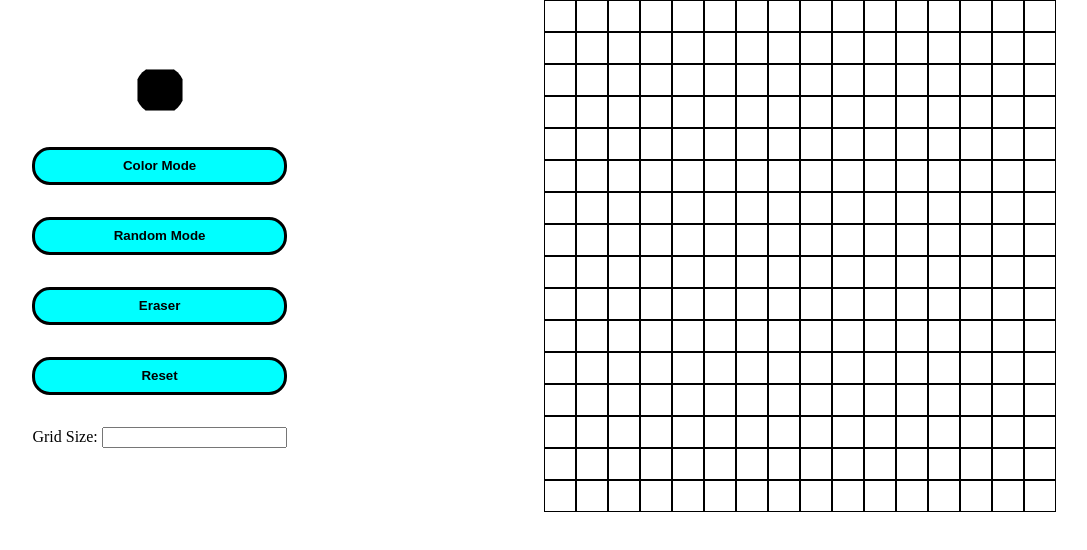
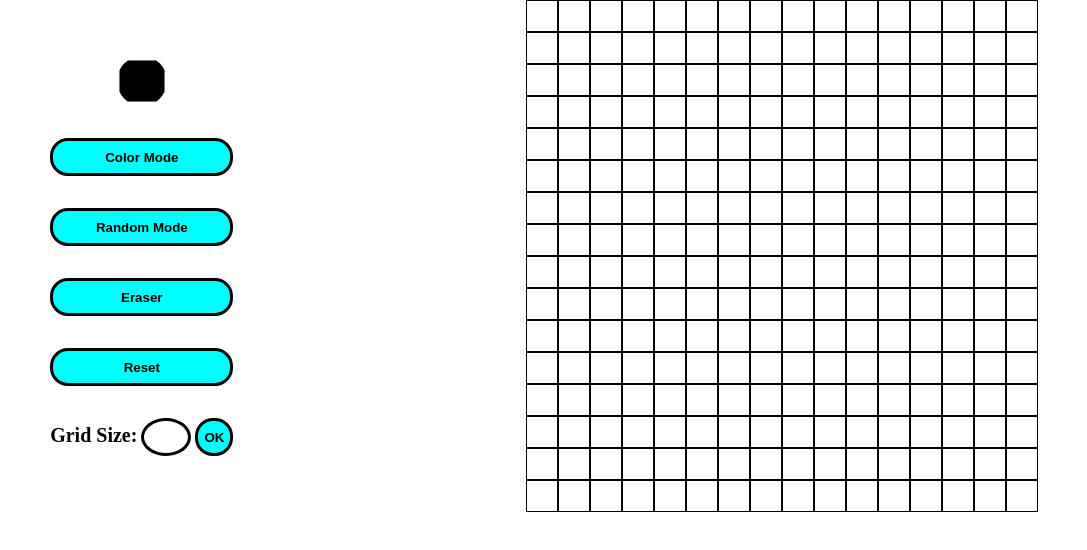
Before and after one commit to ShadowGuy01234/Etch-a-Sketch, a plain HTML site: page index.html in a window 1280 px wide. Shown: the whole page, without its empty margins (96-1183 px from the left). Drawn offline with Linux system fonts and the light colour scheme.

Commit message:
modified UI elements

```diff
--- a/index.html
+++ b/index.html
@@ -16,8 +16,9 @@
             <button class="btnEraser">Eraser</button>
             <button class="btnReset">Reset</button>
             <div class="gridSize">
-                <label for="number">Grid Size:</label>
-                <input type="number" class="size">
+                <label for="number" class="sizeLable">Grid Size:</label>
+                <input type="number" class="size" min="1" max="100">
+                <button class="btnSize">OK</button>
             </div>
         </div>
         <div class="canvas"></div>
--- a/script.js
+++ b/script.js
@@ -8,6 +8,8 @@
 //         });
 //     });
 // }
+
+
 
 // function randomColorOnClick() {
 //     document.addEventListener("DOMContentLoaded", () => {
@@ -21,6 +23,8 @@
 //     });
 // }
 
+
+
 // function colorChoose() {
 //     document.addEventListener("DOMContentLoaded", () => {
 //         let color = document.querySelector(".color");
@@ -28,6 +32,8 @@
 //         console.log(nowColor);
 //     });
 // }
+
+
 
 let colors = [
     '#a52a2a', '#dcae96', '#800000', '#b03060', '#8b3a62', '#800020', '#fff4db',
--- a/styles.css
+++ b/styles.css
@@ -40,7 +40,7 @@ body {
     border: 5px transparent ;
 }
 
-.btnColor, .btnRandom, .btnEraser, .btnReset {
+.btnColor, .btnRandom, .btnEraser, .btnReset, .btnSize {
     background-color:cyan;
     min-height: 38px;
     min-width: auto;
@@ -50,8 +50,21 @@ body {
     flex-basis: 38px;
 }
 
+.size {
+    max-width: 40px;
+    height: 30px;
+    font-weight: 900;
+    border-radius: 50%;
+    text-align: center;
+    border: 3px solid black;
+}
 
- /* Implementation to be decided */
-/* .btnColor:active , .btnRandom:active , .btnEraser:active , .btnReset:active {
+.sizeLable {
+    font-weight: 800;
+    font-size: 20px;
+}
+
+
+.btnColor:active , .btnRandom:active , .btnEraser:active , .btnReset:active, .btnSize:active {
     background-color:blue;
-} */
+}
```
